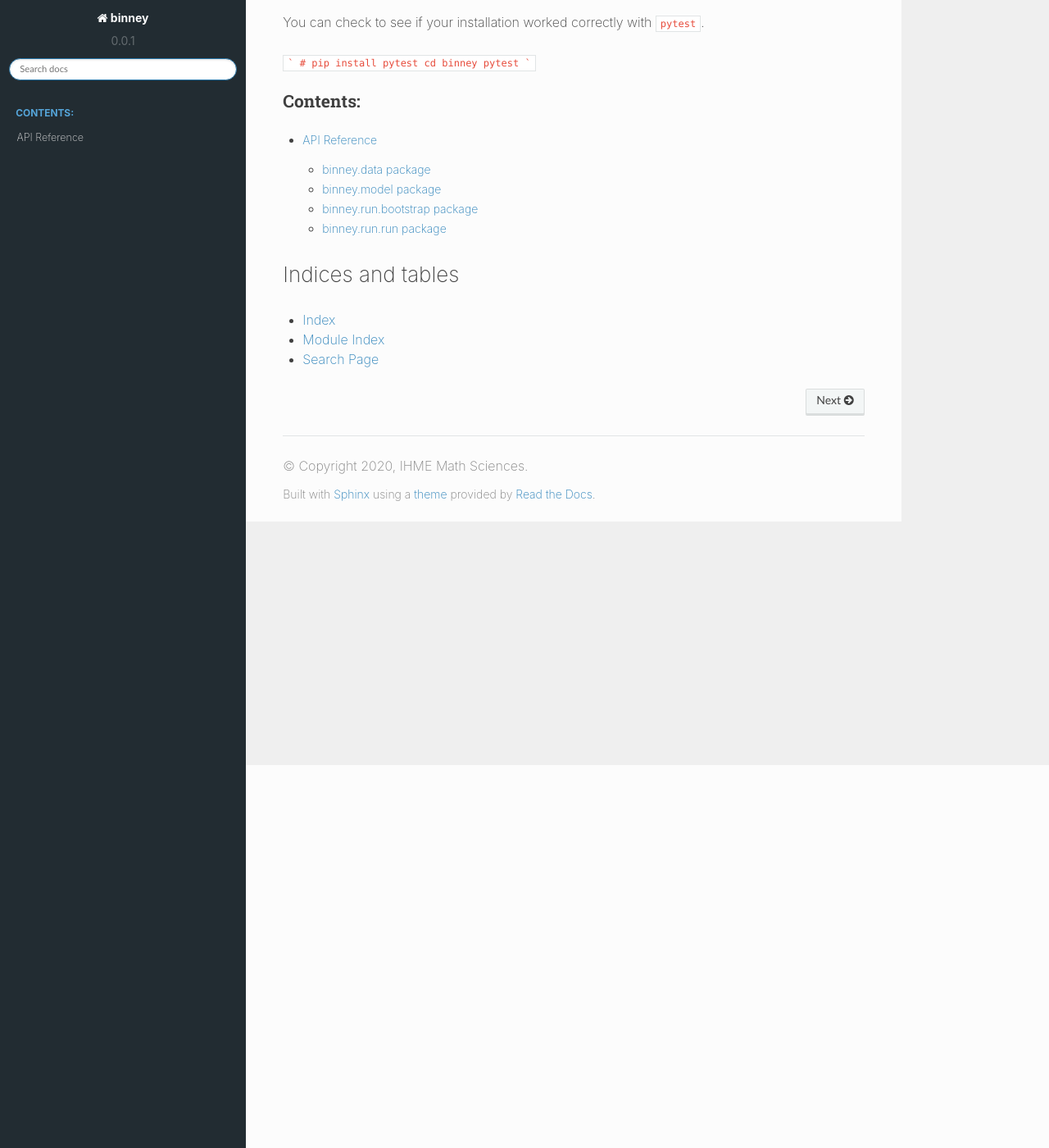
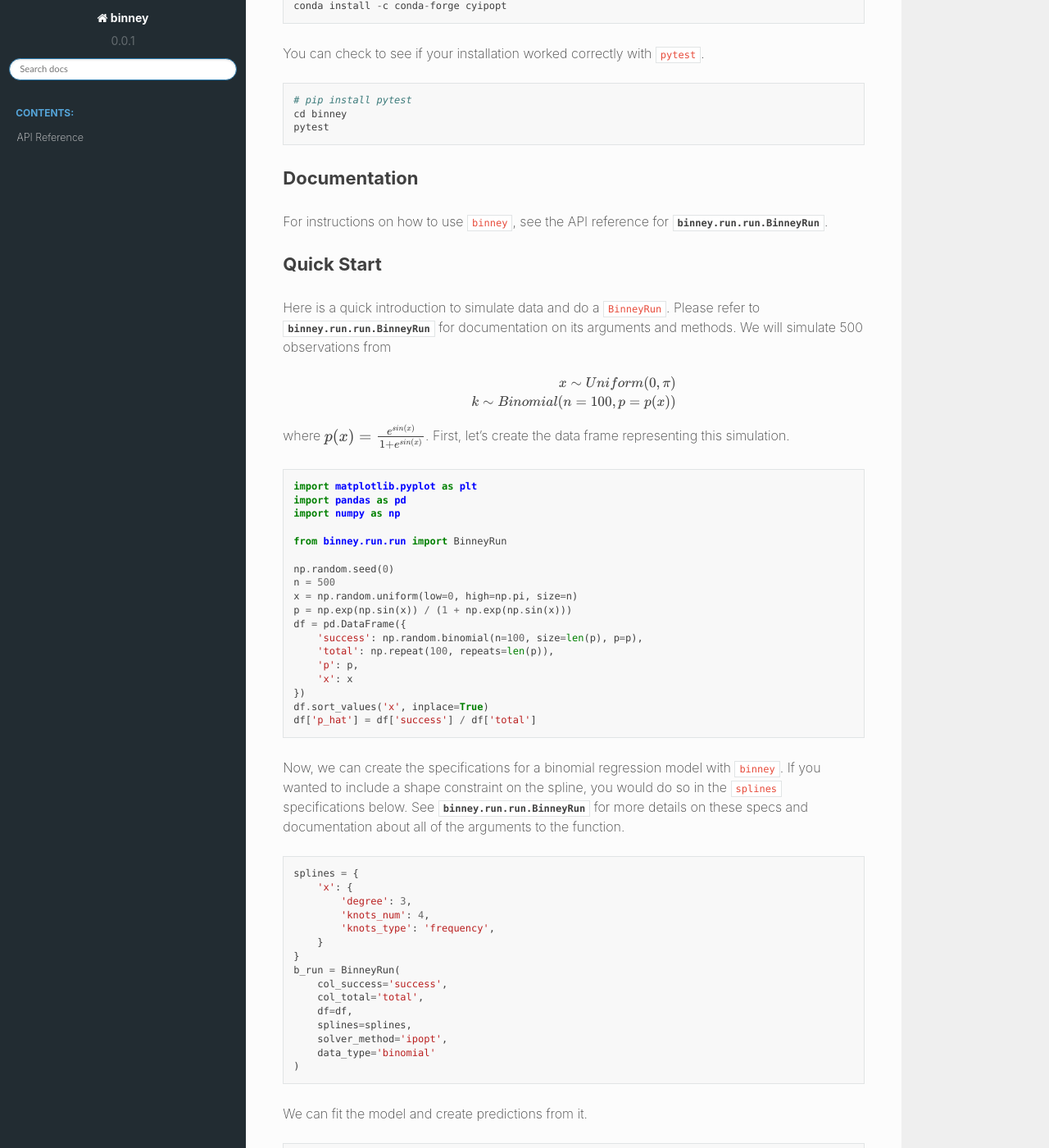
Before and after one commit to ihmeuw-msca/binney, a Sphinx documentation site: the page built from docs/source/index.rst, in a window 1280 px wide and 1400 px high, scrolled down 467 px. Shown: the whole window at 82% size. Built offline with Sphinx 7.4.7 and the Read the Docs theme 2.0.0, drawn with Linux system fonts in a browser that asks for light colours; some of the changed text lies outside the part shown.

Commit message:
Updated package api

````diff
--- a/docs/source/index.rst
+++ b/docs/source/index.rst
@@ -15,24 +15,169 @@ Installation
 
 You can install :code:`binney` with :code:`pip`:
 
-```
-pip install binney
-```
+.. code-block::
+
+   pip install binney
+
 
 You will also need to install :code:`ipopt`, which is an interior
 point optimizer, with conda.
 
-```
-conda install -c conda-forge cyipopt
-```
+.. code-block::
+
+   conda install -c conda-forge cyipopt
+
 
 You can check to see if your installation worked correctly with :code:`pytest`.
 
-```
-# pip install pytest
-cd binney
-pytest
-```
+.. code-block::
+
+   # pip install pytest
+   cd binney
+   pytest
+
+
+Documentation
+-------------
+
+For instructions on how to use :code:`binney`, see the API reference
+for :class:`binney.run.run.BinneyRun`.
+
+Quick Start
+-----------
+
+Here is a quick introduction to simulate data
+and do a :code:`BinneyRun`. Please refer to
+:class:`binney.run.run.BinneyRun` for documentation on
+its arguments and methods.
+We will simulate 500 observations from
+
+.. math::
+
+   x \sim Uniform(0, \pi) \\
+   k \sim Binomial(n=100, p=p(x)) \\
+
+where :math:`p(x) = \frac{e^{sin(x)}}{1 + e^{sin(x)}}`.
+First, let's create the data frame representing this
+simulation.
+
+.. code-block::
+
+   import matplotlib.pyplot as plt
+   import pandas as pd
+   import numpy as np
+
+   from binney.run.run import BinneyRun
+
+   np.random.seed(0)
+   n = 500
+   x = np.random.uniform(low=0, high=np.pi, size=n)
+   p = np.exp(np.sin(x)) / (1 + np.exp(np.sin(x)))
+   df = pd.DataFrame({
+       'success': np.random.binomial(n=100, size=len(p), p=p),
+       'total': np.repeat(100, repeats=len(p)),
+       'p': p,
+       'x': x
+   })
+   df.sort_values('x', inplace=True)
+   df['p_hat'] = df['success'] / df['total']
+
+Now, we can create the specifications for a binomial regression
+model with :code:`binney`. If you wanted to include a shape
+constraint on the spline, you would do so in the :code:`splines`
+specifications below. See :class:`binney.run.run.BinneyRun`
+for more details on these specs and documentation
+about all of the arguments to the function.
+
+.. code-block::
+
+   splines = {
+       'x': {
+           'degree': 3,
+           'knots_num': 4,
+           'knots_type': 'frequency',
+       }
+   }
+   b_run = BinneyRun(
+       col_success='success',
+       col_total='total',
+       df=df,
+       splines=splines,
+       solver_method='ipopt',
+       data_type='binomial'
+   )
+
+
+We can fit the model and create predictions from it.
+
+.. code-block::
+
+   b_run.fit()
+   predictions = b_run.predict()
+
+
+.. plot::
+
+   import matplotlib.pyplot as plt
+   import pandas as pd
+   import numpy as np
+
+   from binney.run.run import BinneyRun
+
+   np.random.seed(0)
+   n = 500
+   x = np.random.uniform(low=0, high=np.pi, size=n)
+   p = np.exp(np.sin(x)) / (1 + np.exp(np.sin(x)))
+   df = pd.DataFrame({
+       'success': np.random.binomial(n=100, size=len(p), p=p),
+       'total': np.repeat(100, repeats=len(p)),
+       'p': p,
+       'x': x
+   })
+   df.sort_values('x', inplace=True)
+   df['p_hat'] = df['success'] / df['total']
+
+   splines = {
+       'x': {
+           'degree': 3,
+           'knots_num': 4,
+           'knots_type': 'frequency',
+           'decreasing': False,
+           'convex': False,
+           'concave': False
+       }
+   }
+   b_run = BinneyRun(
+       col_success='success',
+       col_total='total',
+       df=df,
+       splines=splines,
+       solver_method='ipopt',
+       data_type='binomial'
+   )
+   b_run.fit()
+   predictions = b_run.predict()
+
+   fig, ax = plt.subplots(1, 2, figsize=(8, 4))
+
+   ax[0].plot(df.x, df.p, color='blue')
+   ax[0].scatter(df.x, df.p_hat, color='red')
+   ax[0].set_title("True p with sample data.")
+   ax[0].set_xlabel("x")
+   ax[0].set_ylabel("p")
+
+   ax[1].plot(df.x, df.p, color='blue')
+   ax[1].plot(df.x, predictions, color='red')
+   ax[1].set_title("True v. fitted p")
+   ax[1].set_xlabel("x")
+   ax[1].set_ylabel("p")
+
+You can then create uncertainty as well by doing:
+
+.. code-block::
+
+   b_run.make_uncertainty(n_boots=50)
+   draws = b_run.predict_draws(df=df)
 
 .. toctree::
    :maxdepth: 2
````
